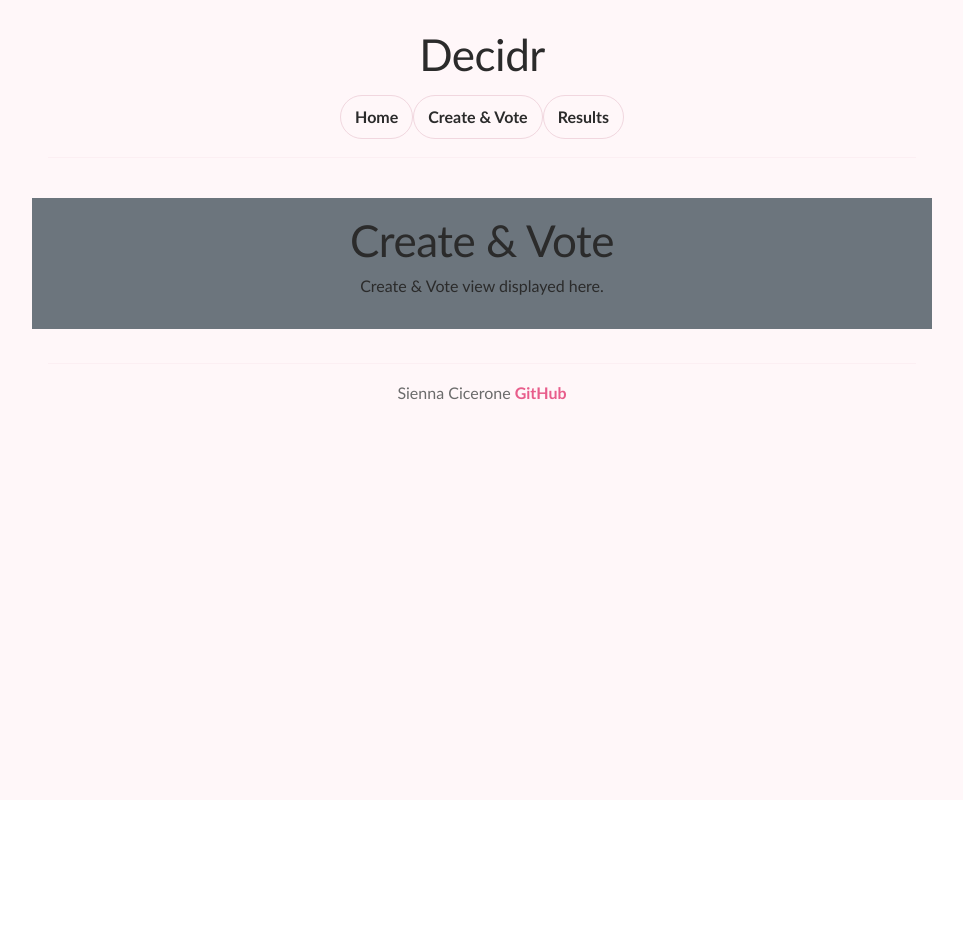
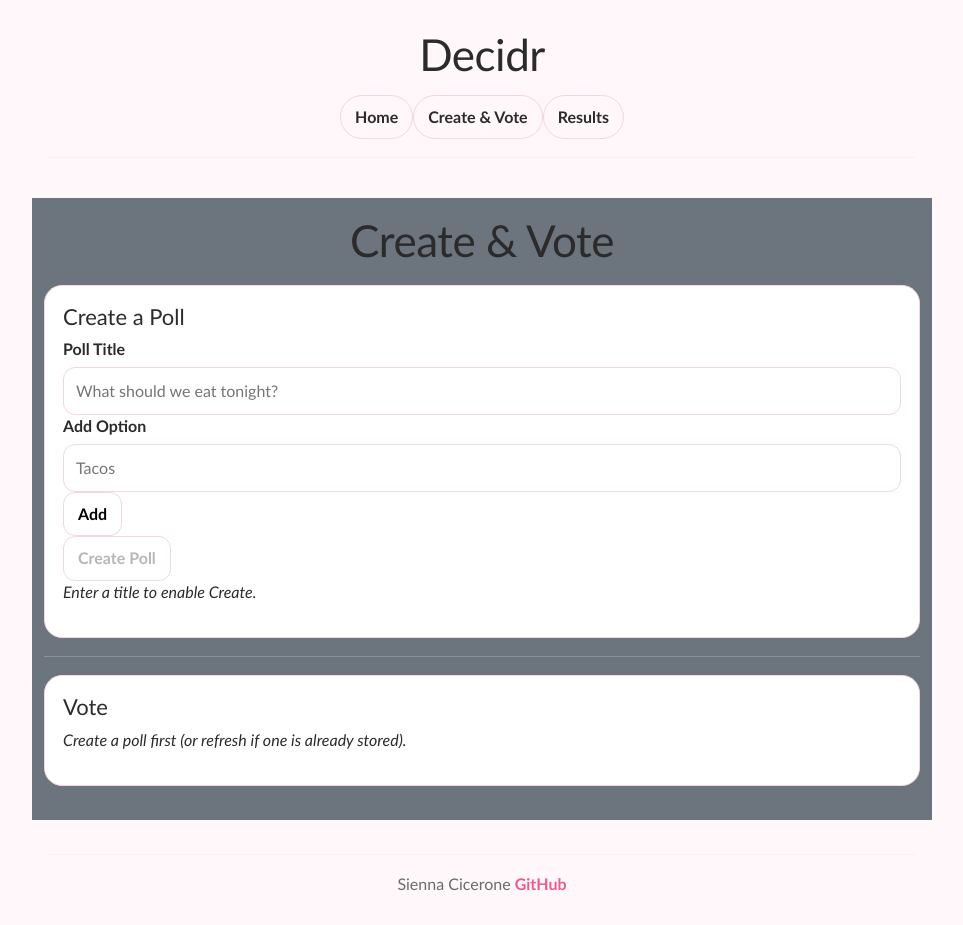
Before and after one commit to Siennapa/startup, a React (Vite) app: page /poll in a window 1280 px wide. Shown: the whole page, without its empty margins (158-1121 px from the left). Before the commit the page ends 800 px from the top, so only its background shows below. Built offline with nearby package versions, Linux system fonts and the light colour scheme.

Commit message:
Added reactive login and random poll idea generator

```diff
--- a/src/poll.jsx
+++ b/src/poll.jsx
@@ -1,10 +1,131 @@
 import React from 'react';
 
 export function Poll() {
-    return (
-        <main className="container-fluid bg-secondary text-center">
-            <h1>Create & Vote</h1>
-            <p>Create & Vote view displayed here.</p>
-        </main>
-    );
+    const [pollTitle, setPollTitle] = React.useState('');
+    const [options, setOptions] = React.useState([]);
+    const [newOption, setNewOption] = React.useState('');
+    const [votes, setVotes] = React.useState({});
+
+        function addOption() {
+            if (!newOption) return;
+            setOptions([...options, newOption]);
+            setNewOption('')
+        }
+
+        function createPoll() {
+            const poll = {
+                title: pollTitle,
+                options,
+                votes: options.reduce((acc, opt) => ({ ...acc, [opt]: 0 }), {})
+            };
+
+            localStorage.setItem('currentPoll', JSON.stringify(poll));
+            setVotes(poll.votes);
+        }
+
+        function vote(option) {
+            const updatedVotes = { ...votes };
+            updatedVotes[option]++;
+            setVotes(updatedVotes);
+
+            const poll = JSON.parse(localStorage.getItem('currentPoll'));
+            poll.votes = updatedVotes;
+            localStorage.setItem('currentPoll', JSON.stringify(poll));
+        }
+
+        React.useEffect(() => {
+            const stored = localStorage.getItem('currentPoll');
+            if (stored) {
+                const poll = JSON.parse(stored);
+                setPollTitle(poll.title);
+                setOptions(poll.options);
+                setVotes(poll.votes);
+            }
+        }, []);
+
+      const hasPoll = options.length > 0 && Object.keys(votes).length > 0;
+
+  return (
+    <main className="container-fluid bg-secondary text-center">
+      <h1>Create &amp; Vote</h1>
+
+      {/* CREATE POLL */}
+      <section>
+        <h2>Create a Poll</h2>
+
+        <div>
+          <label htmlFor="pollTitle">Poll Title</label>
+          <input
+            id="pollTitle"
+            type="text"
+            value={pollTitle}
+            onChange={(e) => setPollTitle(e.target.value)}
+            placeholder="What should we eat tonight?"
+          />
+        </div>
+
+        <div>
+          <label htmlFor="newOption">Add Option</label>
+          <input
+            id="newOption"
+            type="text"
+            value={newOption}
+            onChange={(e) => setNewOption(e.target.value)}
+            placeholder="Tacos"
+          />
+          <button type="button" onClick={addOption}>
+            Add
+          </button>
+        </div>
+
+        {options.length > 0 && (
+          <div>
+            <h3>Options</h3>
+            <ul>
+              {options.map((opt) => (
+                <li key={opt}>{opt}</li>
+              ))}
+            </ul>
+          </div>
+        )}
+
+        <button
+          type="button"
+          onClick={createPoll}
+          disabled={!pollTitle.trim() || options.length < 2}
+        >
+          Create Poll
+        </button>
+
+        {!pollTitle.trim() && <p><em>Enter a title to enable Create.</em></p>}
+        {pollTitle.trim() && options.length < 2 && <p><em>Add at least 2 options.</em></p>}
+      </section>
+
+      <hr />
+
+      {/* VOTE */}
+      <section>
+        <h2>Vote</h2>
+
+        {!hasPoll ? (
+          <p><em>Create a poll first (or refresh if one is already stored).</em></p>
+        ) : (
+          <div>
+            <p><strong>{pollTitle}</strong></p>
+
+            {options.map((opt) => (
+              <div key={opt} style={{ marginBottom: '0.5rem' }}>
+                <button type="button" onClick={() => vote(opt)}>
+                  Vote: {opt}
+                </button>
+                <span style={{ marginLeft: '0.75rem' }}>
+                  Votes: {votes[opt]}
+                </span>
+              </div>
+            ))}
+          </div>
+        )}
+      </section>
+    </main>
+  );
 }
```
